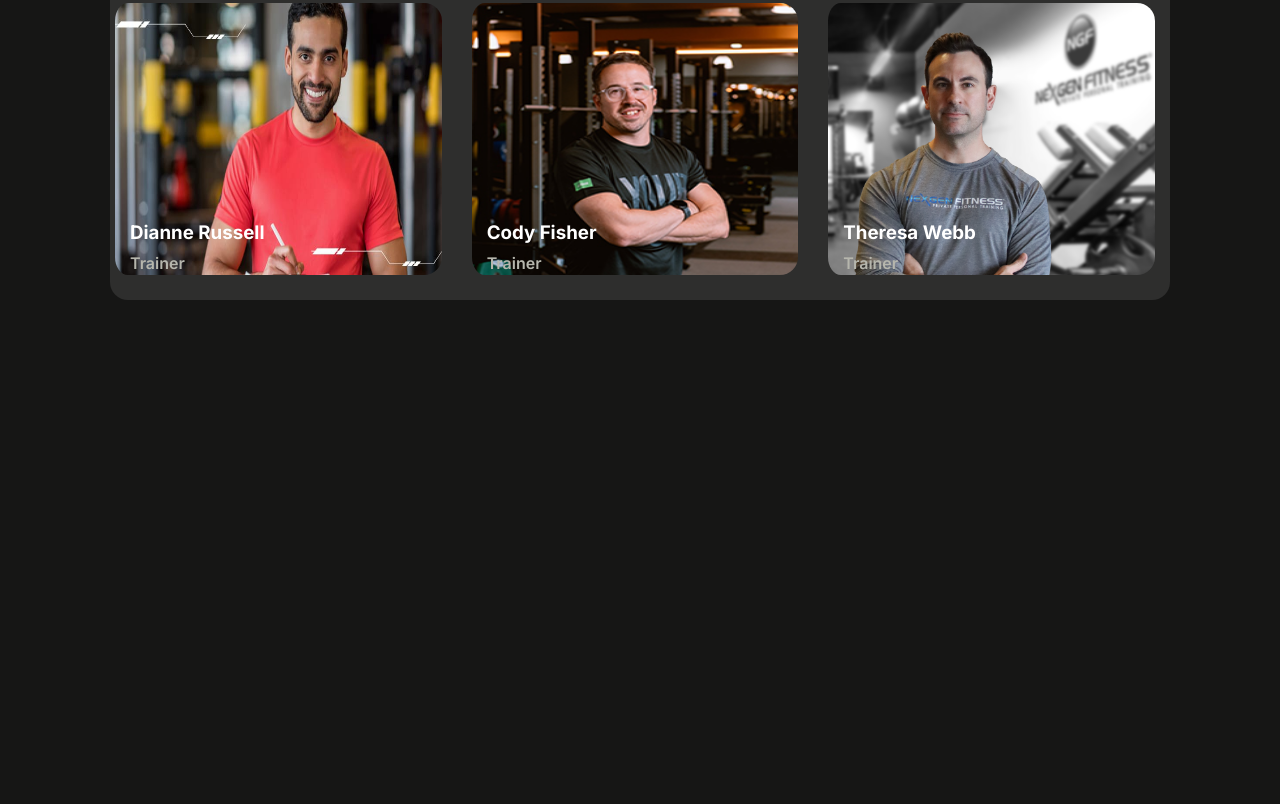
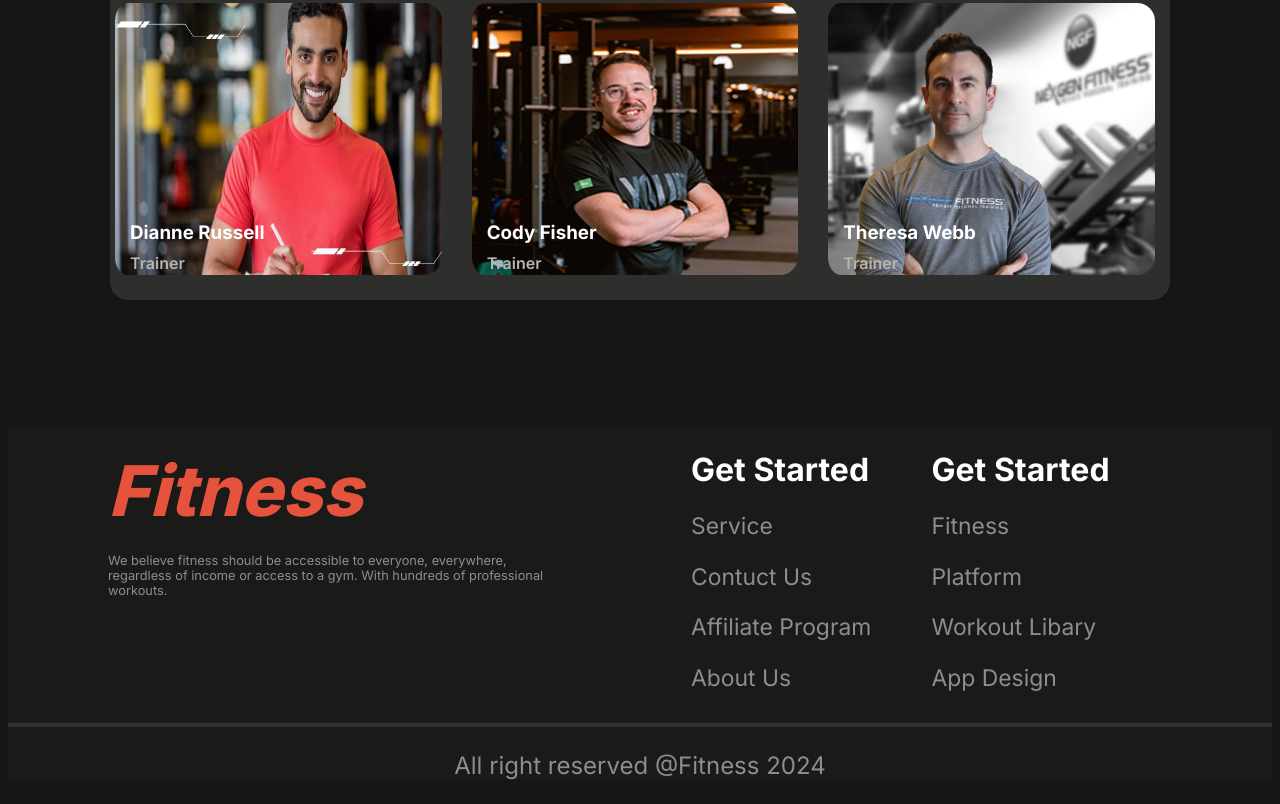
Before and after one commit to Safat-Islam/Assingment-2, a plain HTML site: page index.html in a window 1280 px wide. Shown: the part 3336-4140 px from the top of the page. Before the commit the page ends 3644 px from the top, so only its background shows below. Drawn offline with Linux system fonts and the light colour scheme.

Commit message:
done only uniqge section left

```diff
--- a/index.html
+++ b/index.html
@@ -223,7 +223,31 @@
     </main>
 
     <footer>
+        <div class="fopter-content">
+            <div class="describtion">
+                <h1 class="logo"><i>Fitness</i></h1>
+                <p class="f-des">We believe fitness should be accessible to everyone, everywhere, regardless of income or access to a gym. With hundreds of professional workouts.</p>
+            </div>
 
+            <div class="get-started">
+                <h1 class="g-des">Get Started</h1>
+                <p class="t-link">Service</p>
+                <p class="t-link">Contuct Us</p>
+                <p class="t-link">Affiliate Program</p>
+                <p class="t-link">About Us</p>
+            </div>
+
+            <div class="get-2">
+
+                <h1 class="g-des">Get Started</h1>
+                <p class="t-link">Fitness</p>
+                <p class="t-link">Platform</p>
+                <p class="t-link">Workout Libary</p>
+                <p class="t-link">App Design</p>
+            </div>
+        </div>
+        <hr>
+        <p class="copy">All right reserved @Fitness 2024</p>
     </footer>
 
 </body>
--- a/style.css
+++ b/style.css
@@ -361,3 +361,52 @@ input{
     margin-top: -10px;
 
 }
+/* footer */
+footer{
+    margin-top: 8rem;
+    width: 100%;
+    background: rgba(81, 80, 80, 0.068);;
+}
+.describtion{
+    width: 443px;
+    height: 176px;
+    margin-left: 100px;
+}
+.logo{
+    color: rgb(230, 83, 60);
+    font-size: 4.37rem;
+    font-weight: 800;
+    margin: 20px 0;
+}
+.f-des{
+    color: rgba(255, 255, 255, 0.5);
+    font-size: .8rem;
+}
+.get-started{
+    width: 181px;
+    height: 172px;
+    margin-left: 120px;
+}
+.g-des{
+    color: rgb(255, 255, 255);
+    font-size: 2rem;
+    font-weight: 700;
+}
+.t-link{
+    color: rgba(255, 255, 255, 0.5);
+    font-size: 1.43rem;
+    font-weight: 400;
+}
+.fopter-content{
+    display: grid;
+    grid-template-columns: repeat(3,1fr);
+    gap: 20px;
+}
+hr{
+    border: 2px solid rgba(255, 255, 255, 0.1);
+}
+.copy{
+    text-align: center;
+    color: rgba(255, 255, 255, 0.5);
+    font-size: 1.5rem;
+}
```
